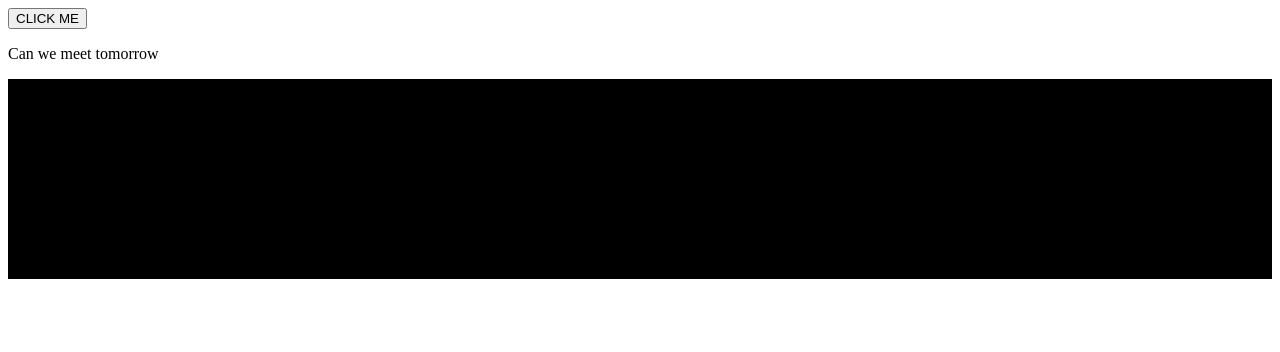
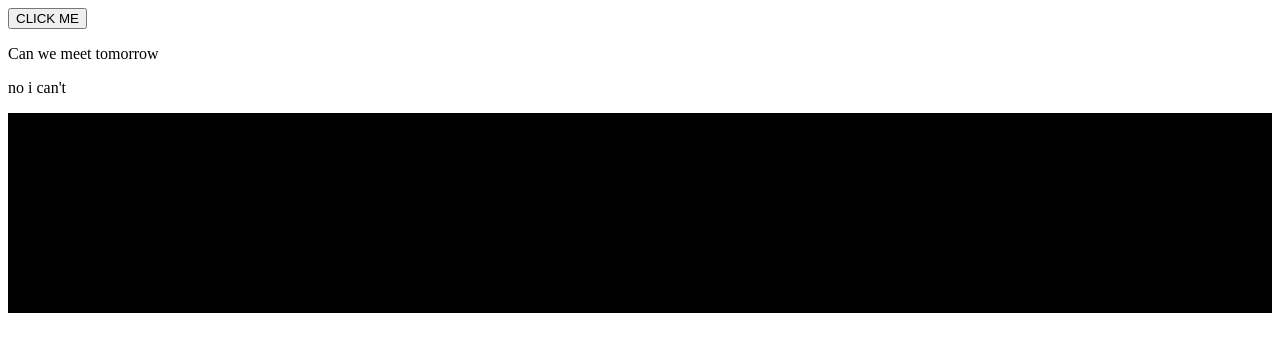
Before and after one commit to MazwinBachi/datewithgit-sample, a plain HTML site: page index.html in a window 1280 px wide. Drawn offline with nearby package versions, Linux system fonts and the light colour scheme.

Commit message:
negative answer

```diff
--- a/index.html
+++ b/index.html
@@ -10,6 +10,7 @@
 <body>
     <button id="btn">CLICK ME</button>
     <p>Can we meet tomorrow</p>
+    <p>no i can't</p>
     <div style="width:200; height:200px; background-color:black ; ">
     </div>
     <script>
```
